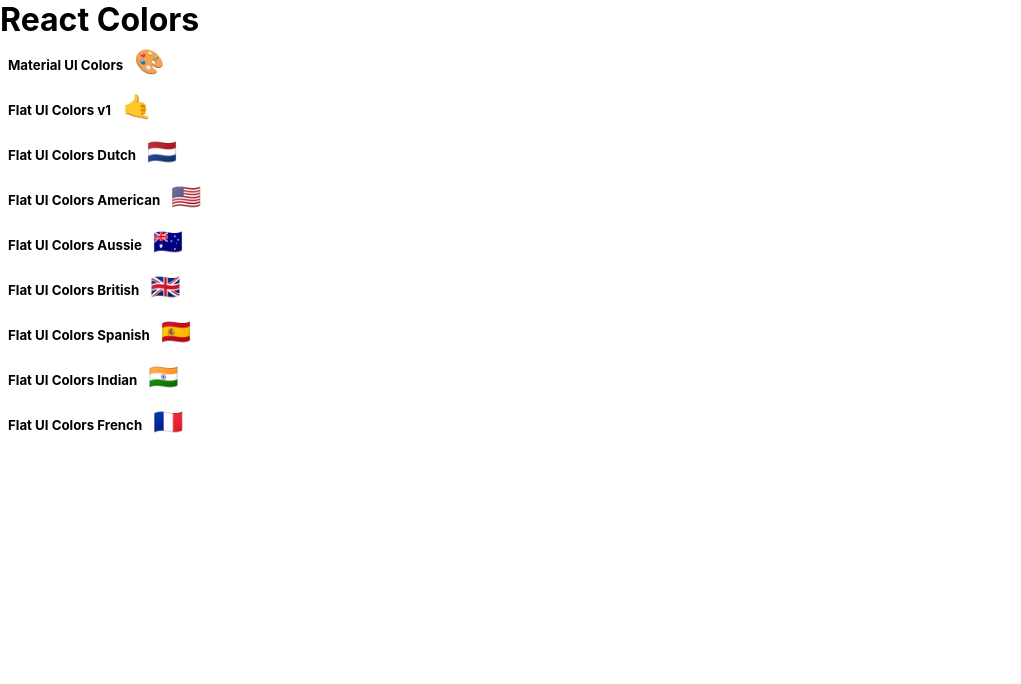
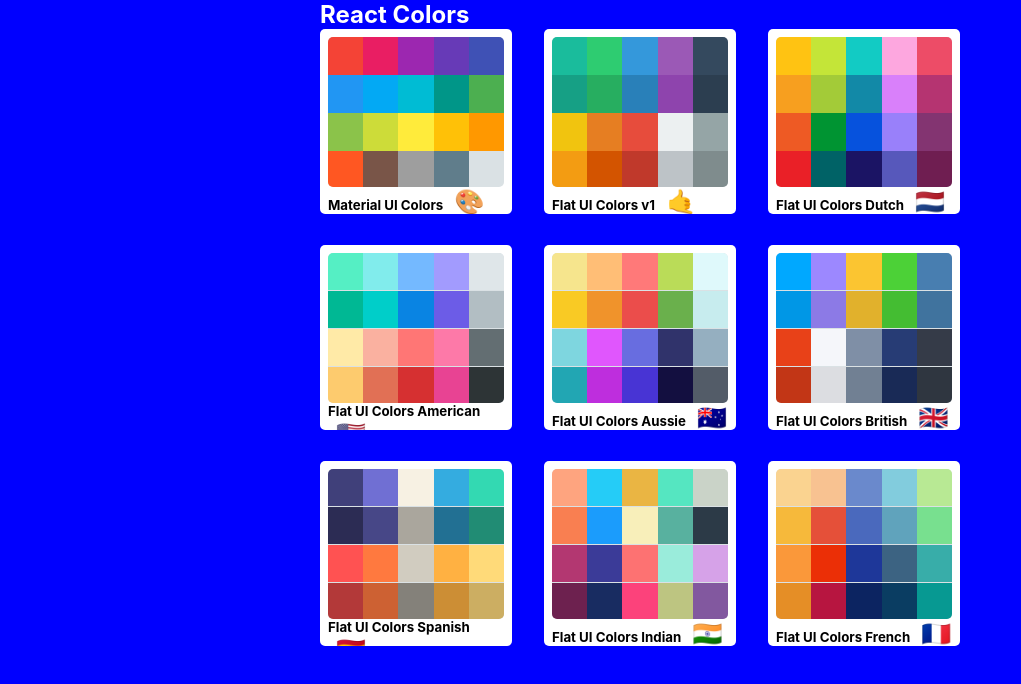
Before and after one commit to iamr-kumar/react-color-palette, a React (Create React App) app: page / in a window 1280 px wide. Shown: the top 684 px of the page, without its empty margins (0-1021 px from the left). Built offline with nearby package versions, Linux system fonts and the light colour scheme.

Commit message:
Add home page colors

```diff
--- a/src/Components/Palette/MiniPalette.js
+++ b/src/Components/Palette/MiniPalette.js
@@ -12,7 +12,11 @@
     },
   },
   colors: {
-    backgroundColor: "grey",
+    backgroundColor: "#dae1e4",
+    height: "150px",
+    width: "100%",
+    borderRadius: "5px",
+    overflow: "hidden",
   },
   title: {
     display: "flex",
@@ -28,12 +32,28 @@
     marginLeft: "0.5rem",
     fontSize: "1.5rem",
   },
+  miniColor: {
+    height: "25%",
+    width: "20%",
+    display: "inline-block",
+    margin: "0 auto",
+    position: "relative",
+    marginBottom: "-3.5px",
+  },
 };
 
-const MiniPalette = ({ classes, paletteName, emoji }) => {
+const MiniPalette = ({ classes, paletteName, emoji, colors }) => {
+  const miniColorBoxes = colors.map((color) => (
+    <div
+      className={classes.miniColor}
+      style={{ backgroundColor: color.color }}
+      key={color.name}
+    ></div>
+  ));
+
   return (
     <div className={classes.root}>
-      <div className={classes.colors}></div>
+      <div className={classes.colors}>{miniColorBoxes}</div>
       <h5 className={classes.titles}>
         {paletteName} <span className={classes.emoji}>{emoji}</span>
       </h5>
--- a/src/Components/Palette/PaletteList.js
+++ b/src/Components/Palette/PaletteList.js
@@ -1,16 +1,53 @@
 import React from "react";
 import { Link } from "react-router-dom";
 import MiniPalette from "./MiniPalette";
+import { withStyles } from "@material-ui/styles";
 
-const PaletteList = ({ palettes }) => {
+const styles = {
+  root: {
+    backgroundColor: "blue",
+    height: "100vh",
+    display: "flex",
+    alignItems: "flex-start",
+    justifyContent: "center",
+  },
+  container: {
+    width: "50%",
+    display: "flex",
+    alignItems: "flex-start",
+    flexDirection: "column",
+    flexWrap: "wrap",
+  },
+  nav: {
+    display: "flex",
+    width: "100%",
+    color: "white",
+    justifyContent: "space-between",
+  },
+  palettes: {
+    width: "100%",
+    display: "grid",
+    boxSizing: "border-box",
+    gridTemplateColumns: "repeat(3, 30%)",
+    gridGap: "5%",
+  },
+};
+
+const PaletteList = ({ palettes, classes }) => {
   return (
-    <div>
-      <h1>React Colors</h1>
-      {palettes.map((palette, index) => (
-        <MiniPalette {...palettes[index]} />
-      ))}
+    <div className={classes.root}>
+      <div className={classes.container}>
+        <nav className={classes.nav}>
+          <h1>React Colors</h1>
+        </nav>
+        <div className={classes.palettes}>
+          {palettes.map((palette, index) => (
+            <MiniPalette {...palettes[index]} />
+          ))}
+        </div>
+      </div>
     </div>
   );
 };
 
-export default PaletteList;
+export default withStyles(styles)(PaletteList);
```
Also changed, not shown: 1 other file (tests, documents, lock files or other folders).
